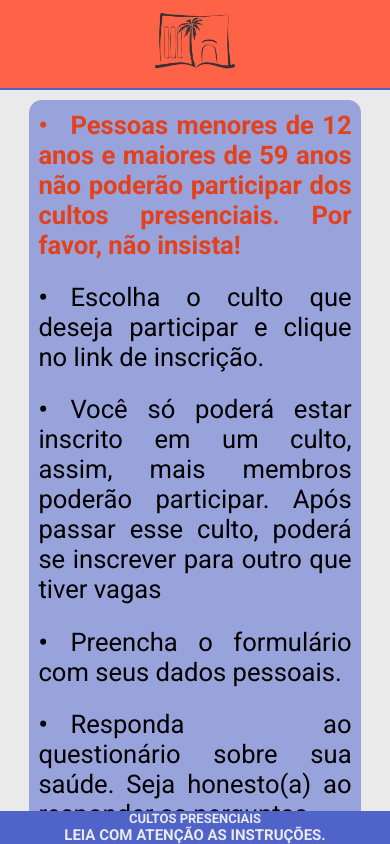
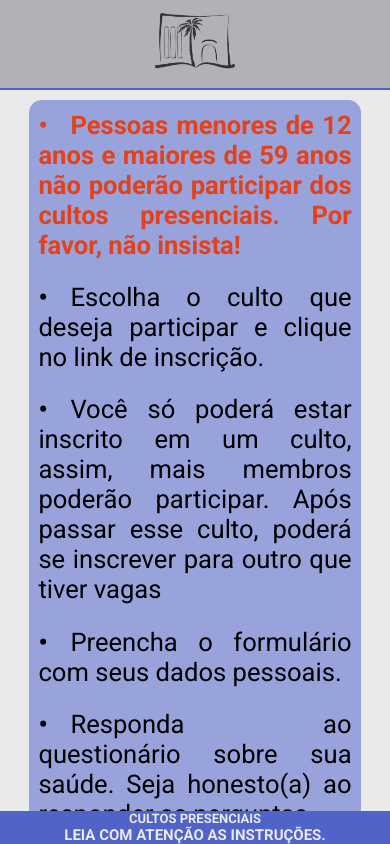
Before and after one commit to phmasc/ibrrp, a React (Create React App) app: page / in a window 390 px wide. Shown: the top 844 px of the page. Built offline with nearby package versions, Linux system fonts and the light colour scheme.

Commit message:
Adjusts layout

```diff
--- a/src/components/Menu/Menu.css
+++ b/src/components/Menu/Menu.css
@@ -61,9 +61,6 @@
 }
 
 @media(max-width: 500px){
-  .Menu {
-    background: tomato;
-  }
   .Menu .header-text h1{
     font-size: small;
   }
```
